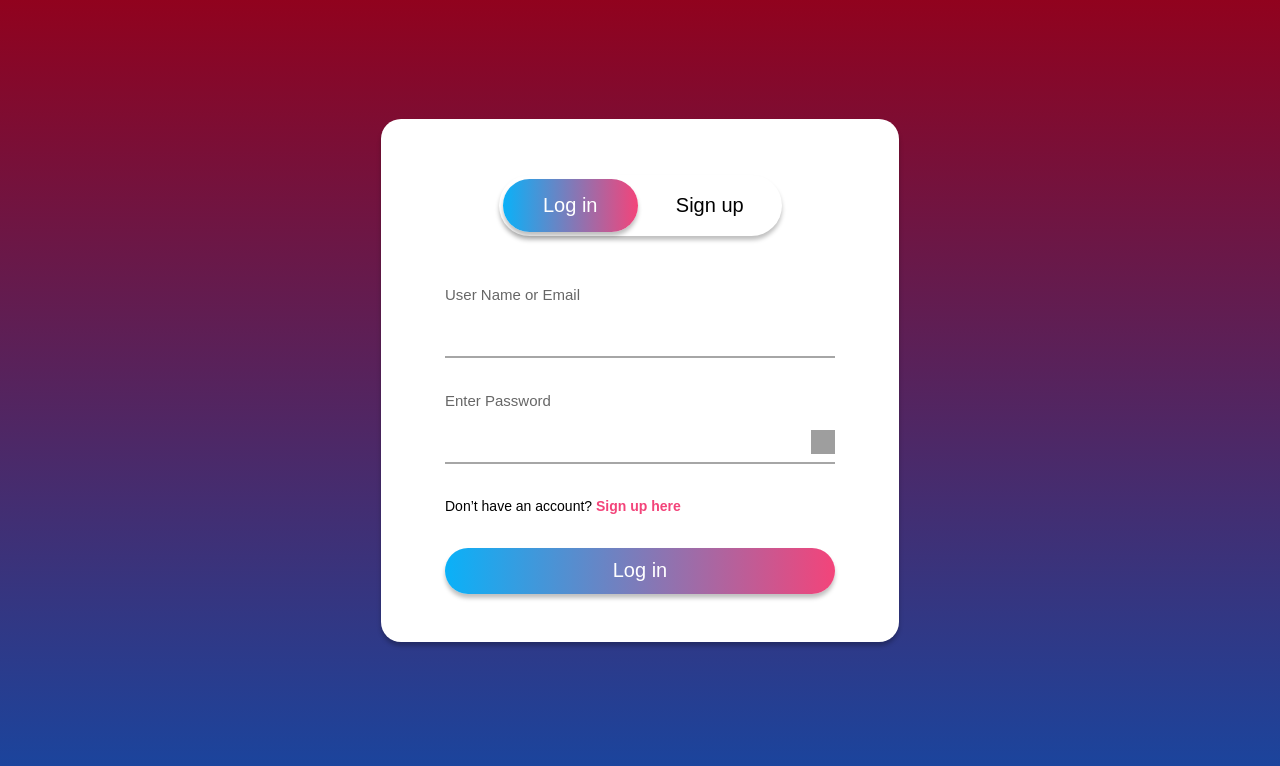
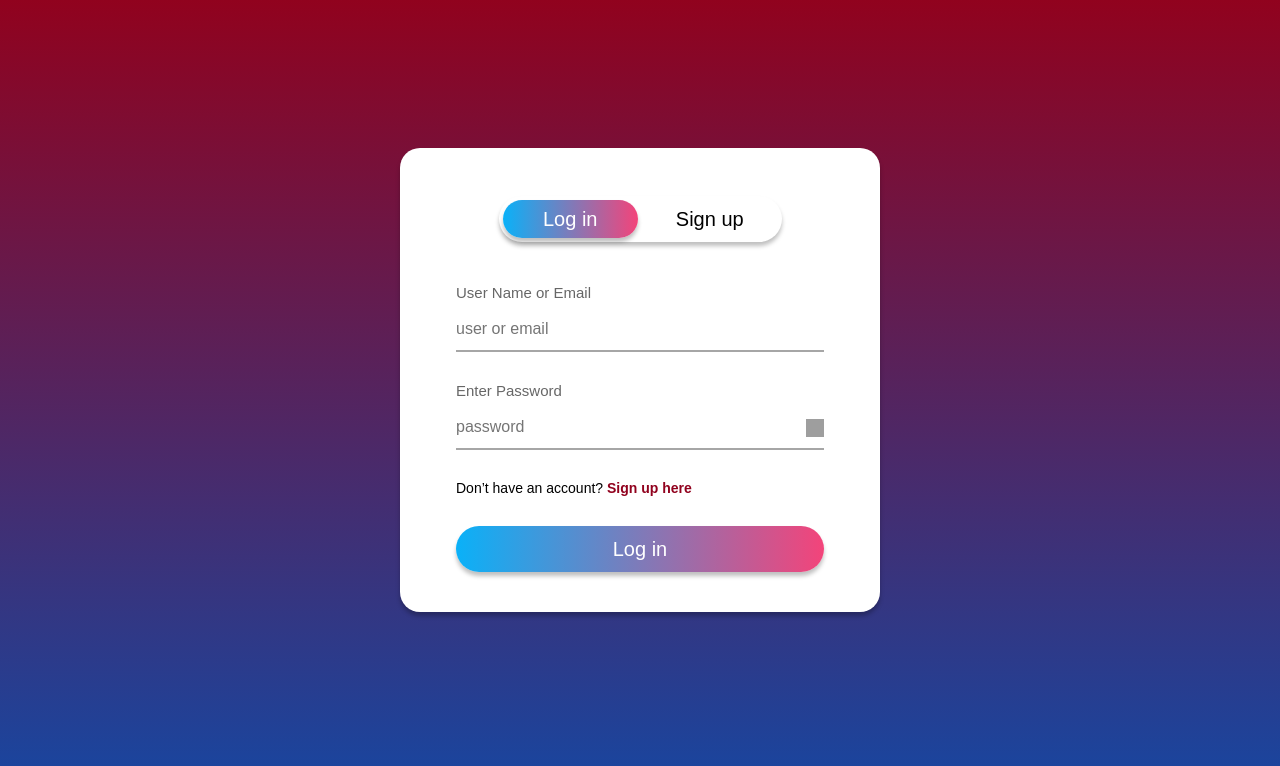
Before and after one commit to Chadangdang/Railly, a PHP site: page /Login.html in a window 1280 px wide. Shown: the top 766 px of the page. Run offline with PHP 8.4, Linux system fonts and the light colour scheme; grey boxes are pictures that could not be loaded.

Commit message:
login page

```diff
--- a/Page/Login/Login.css
+++ b/Page/Login/Login.css
@@ -27,14 +27,14 @@
 }
 
 .login-card {
-  width: min(518px, 100%);
+  width: min(480px, 100%);
   background: #FFFFFF;
   border-radius: 20px;
   box-shadow: 0px 4px 4px rgba(0, 0, 0, 0.25);
-  padding: 56px 64px 48px;
+  padding: 48px 56px 40px;
   display: flex;
   flex-direction: column;
-  gap: 48px;
+  gap: 40px;
 }
 
 .auth-tabs {
@@ -43,6 +43,7 @@
   align-items: center;
   justify-content: center;
   width: min(283px, 100%);
+  height: 46px;
   background: #FFFFFF;
   border-radius: 40px;
   box-shadow: 0px 4px 4px rgba(0, 0, 0, 0.25);
@@ -58,7 +59,7 @@
   font-size: 20px;
   line-height: 29px;
   text-align: center;
-  padding: 12px 0;
+  padding: 0;
   color: #000000;
   text-decoration: none;
   cursor: pointer;
@@ -66,6 +67,7 @@
   display: flex;
   align-items: center;
   justify-content: center;
+  height: 100%;
 }
 
 .tab-button.active {
@@ -77,13 +79,13 @@
 .form-content {
   display: flex;
   flex-direction: column;
-  gap: 32px;
+  gap: 28px;
 }
 
 .input-group {
   display: flex;
   flex-direction: column;
-  gap: 8px;
+  gap: 4px;
 }
 
 .input-label {
@@ -110,7 +112,7 @@
 
 .underline-input:focus {
   outline: none;
-  border-bottom-color: #0AB1F8;
+  border-bottom-color: #000000;
 }
 
 .toggle-password {
@@ -122,8 +124,8 @@
   border: none;
   padding: 0;
   cursor: pointer;
-  height: 24px;
-  width: 24px;
+  height: 18px;
+  width: 18px;
 }
 
 .toggle-password img {
@@ -139,7 +141,7 @@
 }
 
 .signup-redirect a {
-  color: #F3447A;
+  color: #91021E;
   font-weight: 600;
   text-decoration: none;
 }
--- a/Page/Login/Login.html
+++ b/Page/Login/Login.html
@@ -30,6 +30,7 @@
             id="username"
             class="underline-input"
             autocomplete="off"
+            placeholder="user or email"
             required
           >
         </div>
@@ -41,6 +42,7 @@
               type="password"
               id="pass"
               class="underline-input"
+              placeholder="password"
               required
             >
             <button
```
